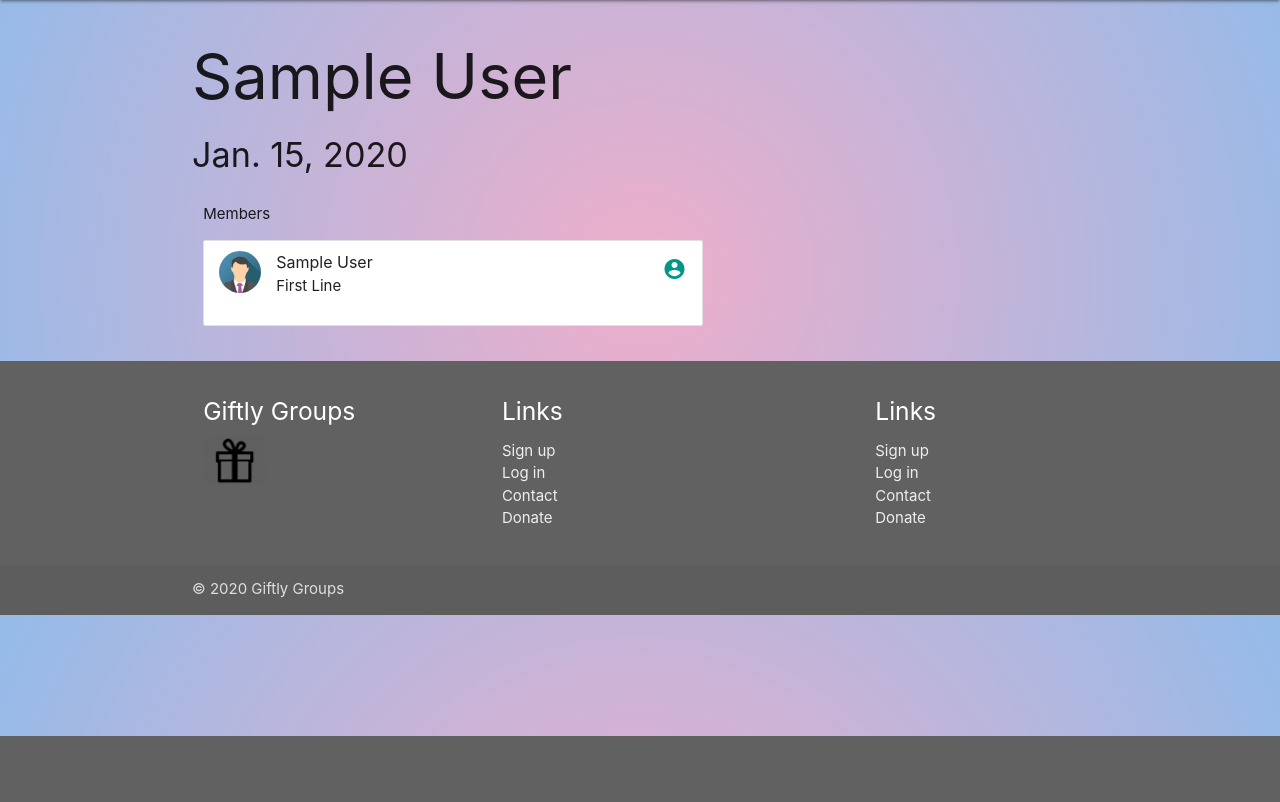
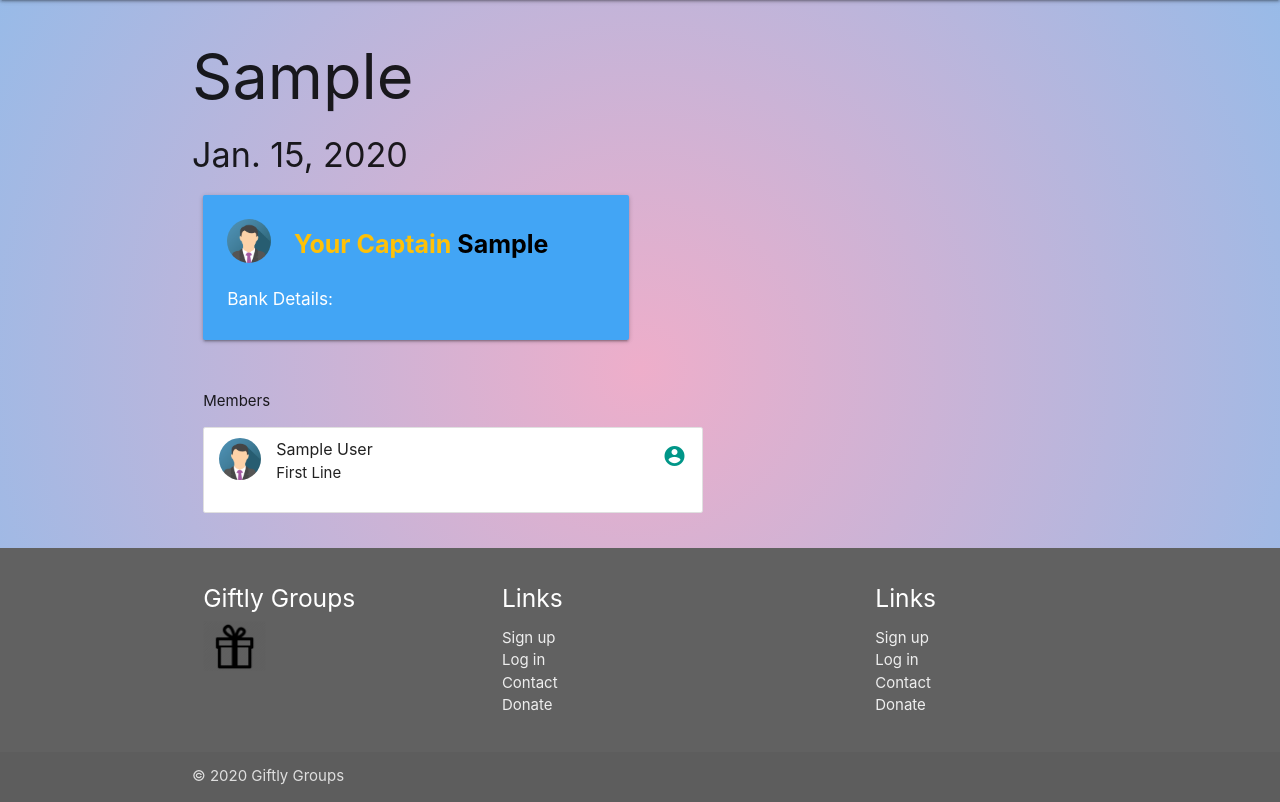
Before and after one commit to Brendan-Stubbs/gift_of_groups, a Django app: page /gift/1 in a window 1280 px wide. Shown: the part 64-866 px from the top of the page. Before the commit the page ends 800 px from the top, so only its background shows below. Run offline with Django 3.2, Linux system fonts and the light colour scheme; a user stored in the database is signed in; tables that the repository leaves empty hold one stand-in row (values such as "Sample post"); some libraries are stand-ins or nearby versions.

Commit message:
add gift captain

```diff
--- a/gifts/models.py
+++ b/gifts/models.py
@@ -7,8 +7,18 @@
 
 
 class Profile(models.Model):
+    ACCOUNT_TYPE_CHOICES = (
+        (1, "Cheque"),
+        (2, "Savings"),
+    )
     user = models.OneToOneField(User, on_delete=models.CASCADE)
     birth_date = models.DateField(null=True, blank=True)
+    bank_name = models.CharField(max_length=50, null=True, blank=True)
+    bank_account_number = models.CharField(max_length=30, null=True, blank=True)
+    bank_account_type = models.CharField(max_length=20, null=True, blank=True, choices=ACCOUNT_TYPE_CHOICES)
+    bank_branch_number = models.CharField(max_length=15, null=True, blank=True)
+    bank_branch_name = models.CharField(max_length=50, null=True, blank=True)
+
 
     def get_groups(self):
         return GiftGroup.objects.filter(user=self)
@@ -104,6 +114,7 @@
 
 class Gift(models.Model):
     gift_group = models.ForeignKey(GiftGroup, null=True, on_delete=models.CASCADE)
+    captain = models.ForeignKey(User, null=True, blank=True, related_name="group_captain", on_delete=models.SET_NULL)
     receiver = models.ForeignKey(User, null=True, on_delete=models.SET_NULL)
     wrap_up_date = models.DateField(null=True, blank=True)
     is_complete = models.BooleanField(default=False)
--- /dev/null
+++ b/gifts/static/gifts/css/view_gift.css
@@ -0,0 +1,4 @@
+.captain-identifier{
+    font-size: 25px;
+    font-weight: bold;
+}
--- a/gifts/templates/gifts/view_gift.html
+++ b/gifts/templates/gifts/view_gift.html
@@ -1,10 +1,41 @@
 {% extends 'gifts/base.html' %}
 {% load static %}
+{% block head_links %}
+<link rel="stylesheet" type="text/css" href="{% static 'gifts/css/view_gift.css' %}">
+{% endblock %}
 
 {% block content %}
 <div class="content container">
-    <h1>{{gift.receiver.get_full_name}}</h1>
+    <h1>{{gift.receiver.first_name}}</h1>
     <h4>{{gift.receiver.profile.birth_date}}</h4>
+
+
+    {% if not gift.captain %}
+    <a href="{% url 'claim_captain' gift.id %}"><button class="btn">Become the Captain</button></a>
+    {% else %}
+    <!-- Captain's Detail -->
+    <div class="row">
+        <div class="col s12 m6">
+          <div class="card blue lighten-1">
+            <div class="card-content white-text">
+                <div class="row valign-wrapper">
+                    <div class="col s2">
+                      <img src="{% static 'gifts/images/avatar_placeholder.png' %}" alt="" class="circle responsive-img">
+                    </div>
+                    <div class="col s10">
+                      <span class="black-text captain-identifier">
+                        <span class="amber-text">Your Captain</span> {{gift.captain.first_name}}
+                      </span>
+                    </div>
+                </div>
+                <h6>Bank Details:</h6>
+            </div>
+        </div>
+      </div>
+    </div>
+    <!-- End Captain's Detail -->
+    {% endif %}
+
 
 
     <div class="row">
--- a/gifts/urls.py
+++ b/gifts/urls.py
@@ -13,4 +13,5 @@
     path("reject_invite/<int:id>/", views.RejectGiftGroupInvitation.as_view(), name="reject_invite"),
     path("leave_group/<int:id>/", views.LeaveGiftGroup.as_view(), name="leave_group"),
     path("gift/<int:id>", views.ViewGift.as_view(), name="view_gift"),
+    path("claim_captain/<int:id>", views.ClaimGiftCaptaincy.as_view(), name="claim_captain"),
 ]
--- a/gifts/views.py
+++ b/gifts/views.py
@@ -240,11 +240,27 @@
         return render(request, "gifts/view_gift.html", context)
 
 
+class ClaimGiftCaptaincy(generic.View):
+    def get(self, request, *args, **kwargs):
+        print("Claiming")
+        if not request.user.is_authenticated:
+            return redirect('/login/?next=%s' % request.path)
+        if not Gift.objects.filter(pk=self.kwargs["id"]).exists():
+            return redirect('view_groups')
+        gift = Gift.objects.get(pk=self.kwargs["id"])
+        if request.user in gift.gift_group.users.all() and not gift.captain:
+            gift.captain = request.user
+            gift.save()
+        return redirect("view_gift", gift.id)
 
 
-# TODO consider changing Reject Invite to an ajax function. Maybe just on rejection
+
+
+
 
 # Next Phases
+# TODO Add bank details to profile form
+# TODO Stop someone from becoming captain before they have given bank details
 # TODO gifts
 # TODO gift comments
 # TODO notifications (ajax to mark as read)
```
Also changed, not shown: gifts/migrations/0018_gift_captain.py (added), gifts/migrations/0019_auto_20200726_2058.py (added).
